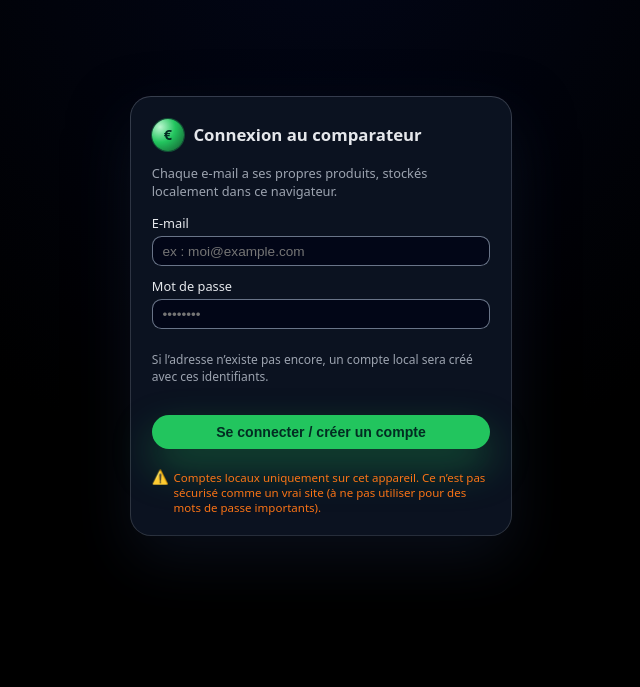
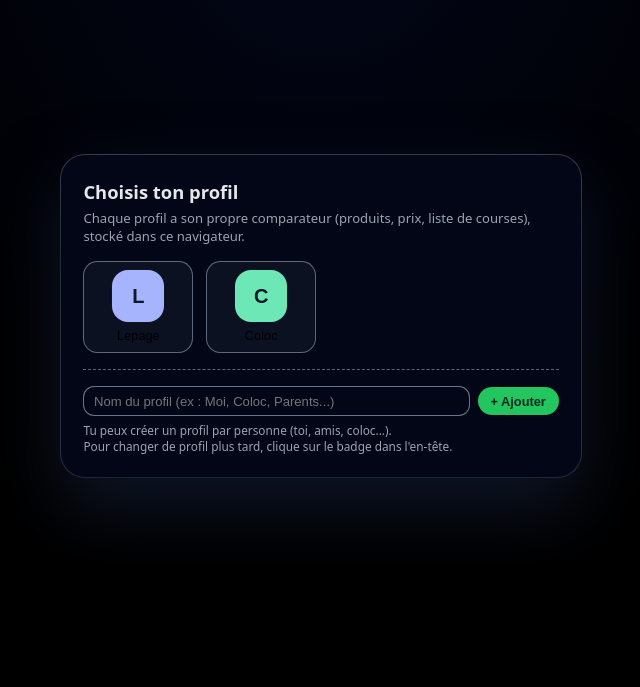
Before and after one commit to kimlepage35-tech/mon-comparateur, a plain HTML site: page index.html in a window 1280 px wide. Shown: the part 84-771 px from the top of the page, without its empty margins (319-959 px from the left). Drawn offline with nearby package versions, Linux system fonts and the light colour scheme.

Commit message:
Refactor authentication to profile selection screen
Removed authentication screen styles and HTML elements, and added profile selection screen styles and functionality.

```diff
--- a/index.html
+++ b/index.html
@@ -39,136 +39,6 @@
       align-items: stretch;
       justify-content: center;
       padding: 1.5rem 1rem;
-    }
-
-    /* --- Écran d'authentification --- */
-    .auth-screen {
-      position: fixed;
-      inset: 0;
-      background: radial-gradient(circle at top, #020617 0, #000 55%, #000 100%);
-      display: flex;
-      align-items: center;
-      justify-content: center;
-      padding: 1.5rem 1rem;
-      z-index: 50;
-    }
-
-    .auth-card {
-      width: 100%;
-      max-width: 380px;
-      background: #0b1220;
-      border-radius: 1.25rem;
-      padding: 1.4rem 1.3rem 1.3rem;
-      box-shadow:
-        0 24px 60px rgba(15, 23, 42, 0.6),
-        0 0 0 1px rgba(148, 163, 184, 0.4);
-      color: #e5e7eb;
-    }
-
-    .auth-title-row {
-      display: flex;
-      align-items: center;
-      gap: 0.6rem;
-      margin-bottom: 0.6rem;
-    }
-
-    .auth-logo {
-      width: 32px;
-      height: 32px;
-      border-radius: 999px;
-      background: radial-gradient(circle at 25% 25%, #bbf7d0 0, #22c55e 45%, #14532d 100%);
-      display: flex;
-      align-items: center;
-      justify-content: center;
-      font-weight: 700;
-      color: #022c22;
-      box-shadow: 0 0 0 1px rgba(34, 197, 94, 0.35);
-      font-size: 0.9rem;
-    }
-
-    .auth-title {
-      font-size: 1.05rem;
-      font-weight: 600;
-    }
-
-    .auth-sub {
-      font-size: 0.8rem;
-      color: #9ca3af;
-      margin-bottom: 0.9rem;
-    }
-
-    .auth-form {
-      display: flex;
-      flex-direction: column;
-      gap: 0.7rem;
-    }
-
-    .auth-group {
-      display: flex;
-      flex-direction: column;
-      gap: 0.25rem;
-    }
-
-    .auth-group label {
-      font-size: 0.8rem;
-      color: #e5e7eb;
-    }
-
-    .auth-group input {
-      padding: 0.4rem 0.6rem;
-      border-radius: 0.6rem;
-      border: 1px solid rgba(148, 163, 184, 0.7);
-      background: #020617;
-      color: #f9fafb;
-      font-size: 0.85rem;
-      outline: none;
-    }
-
-    .auth-group input:focus {
-      border-color: var(--primary);
-      box-shadow: 0 0 0 1px rgba(34, 197, 94, 0.4);
-    }
-
-    .auth-hint {
-      font-size: 0.75rem;
-      color: #9ca3af;
-      line-height: 1.4;
-    }
-
-    .auth-button {
-      margin-top: 0.4rem;
-      width: 100%;
-      padding: 0.55rem 0.9rem;
-      border-radius: 999px;
-      border: none;
-      background: var(--primary);
-      color: #022c22;
-      font-size: 0.88rem;
-      font-weight: 600;
-      cursor: pointer;
-      display: inline-flex;
-      align-items: center;
-      justify-content: center;
-      gap: 0.4rem;
-      box-shadow: 0 18px 40px rgba(34, 197, 94, 0.35);
-    }
-
-    .auth-button:hover {
-      background: var(--primary-dark);
-    }
-
-    .auth-warning {
-      margin-top: 0.6rem;
-      font-size: 0.72rem;
-      color: #f97316;
-      display: flex;
-      gap: 0.3rem;
-      align-items: flex-start;
-    }
-
-    .auth-warning-icon {
-      font-size: 0.85rem;
-      line-height: 1;
     }
 
     .app-shell {
@@ -229,6 +99,17 @@
       font-size: 0.7rem;
       color: #e5e7eb;
       white-space: nowrap;
+      background: rgba(15, 23, 42, 0.8);
+    }
+
+    .chip-profile {
+      cursor: pointer;
+      transition: background 0.15s, transform 0.08s;
+    }
+
+    .chip-profile:hover {
+      background: rgba(34, 197, 94, 0.15);
+      transform: translateY(-1px);
     }
 
     .app-card {
@@ -572,6 +453,147 @@
       border: 1px solid #e5e7eb;
     }
 
+    /* --- Écran de profils (style Netflix) --- */
+    .profiles-screen {
+      position: fixed;
+      inset: 0;
+      background: radial-gradient(circle at top, #020617 0, #000 55%, #000 100%);
+      display: flex;
+      align-items: center;
+      justify-content: center;
+      padding: 1.5rem 1rem;
+      z-index: 50;
+    }
+
+    .profiles-card {
+      width: 100%;
+      max-width: 520px;
+      background: #020617;
+      border-radius: 1.5rem;
+      padding: 1.5rem 1.4rem 1.4rem;
+      box-shadow:
+        0 30px 70px rgba(15, 23, 42, 0.9),
+        0 0 0 1px rgba(148, 163, 184, 0.4);
+      color: #e5e7eb;
+    }
+
+    .profiles-title {
+      font-size: 1.15rem;
+      font-weight: 600;
+      margin-bottom: 0.3rem;
+    }
+
+    .profiles-sub {
+      font-size: 0.82rem;
+      color: #9ca3af;
+      margin-bottom: 1rem;
+    }
+
+    .profiles-list {
+      display: flex;
+      flex-wrap: wrap;
+      gap: 0.8rem;
+      margin-bottom: 1rem;
+    }
+
+    .profile-tile {
+      width: 110px;
+      border-radius: 0.9rem;
+      background: #0b1120;
+      border: 1px solid rgba(148, 163, 184, 0.6);
+      padding: 0.5rem 0.4rem 0.6rem;
+      display: flex;
+      flex-direction: column;
+      align-items: center;
+      gap: 0.35rem;
+      cursor: pointer;
+      transition: transform 0.08s ease-out, box-shadow 0.08s ease-out, border-color 0.1s;
+    }
+
+    .profile-tile:hover {
+      transform: translateY(-2px);
+      box-shadow: 0 16px 35px rgba(15, 23, 42, 0.9);
+      border-color: var(--primary);
+    }
+
+    .profile-avatar {
+      width: 52px;
+      height: 52px;
+      border-radius: 1rem;
+      display: flex;
+      align-items: center;
+      justify-content: center;
+      font-size: 1.25rem;
+      font-weight: 700;
+      color: #0f172a;
+      box-shadow: 0 0 0 1px rgba(15,23,42,0.65);
+    }
+
+    .avatar-1 { background: #a5b4fc; }
+    .avatar-2 { background: #6ee7b7; }
+    .avatar-3 { background: #fca5a5; }
+    .avatar-4 { background: #fde68a; }
+    .avatar-5 { background: #f9a8d4; }
+
+    .profile-name {
+      font-size: 0.8rem;
+      text-align: center;
+      white-space: nowrap;
+      text-overflow: ellipsis;
+      overflow: hidden;
+      max-width: 100%;
+    }
+
+    .profiles-add-form {
+      margin-top: 0.4rem;
+      padding-top: 0.6rem;
+      border-top: 1px dashed rgba(148, 163, 184, 0.6);
+    }
+
+    .profiles-add-row {
+      display: flex;
+      gap: 0.5rem;
+      align-items: center;
+      margin-top: 0.4rem;
+    }
+
+    .profiles-add-row input {
+      flex: 1;
+      padding: 0.4rem 0.6rem;
+      border-radius: 0.7rem;
+      border: 1px solid rgba(148, 163, 184, 0.7);
+      background: #020617;
+      color: #e5e7eb;
+      font-size: 0.82rem;
+      outline: none;
+    }
+
+    .profiles-add-row input:focus {
+      border-color: var(--primary);
+      box-shadow: 0 0 0 1px rgba(34, 197, 94, 0.4);
+    }
+
+    .profiles-add-row button {
+      padding: 0.42rem 0.8rem;
+      border-radius: 999px;
+      border: none;
+      background: var(--primary);
+      color: #022c22;
+      font-size: 0.8rem;
+      font-weight: 600;
+      cursor: pointer;
+    }
+
+    .profiles-add-row button:hover {
+      background: var(--primary-dark);
+    }
+
+    .profiles-hint {
+      font-size: 0.74rem;
+      color: #9ca3af;
+      margin-top: 0.4rem;
+    }
+
     @media (max-width: 640px) {
       body {
         padding: 0.9rem 0.5rem;
@@ -589,50 +611,44 @@
       .app-header {
         border-radius: 0.9rem;
       }
+
+      .profile-tile {
+        width: 45%;
+      }
     }
   </style>
 </head>
 <body>
-  <!-- Écran de connexion / création de compte local -->
-  <div class="auth-screen" id="auth-screen">
-    <div class="auth-card">
-      <div class="auth-title-row">
-        <div class="auth-logo">€</div>
-        <div>
-          <div class="auth-title">Connexion au comparateur</div>
+  <!-- Écran de sélection de profil -->
+  <div class="profiles-screen" id="profiles-screen">
+    <div class="profiles-card">
+      <div class="profiles-title">Choisis ton profil</div>
+      <div class="profiles-sub">
+        Chaque profil a son propre comparateur (produits, prix, liste de courses), stocké dans ce navigateur.
+      </div>
+
+      <div class="profiles-list" id="profiles-list">
+        <!-- Profils générés en JavaScript -->
+      </div>
+
+      <div class="profiles-add-form">
+        <div class="profiles-add-row">
+          <input
+            id="profiles-add-name"
+            type="text"
+            placeholder="Nom du profil (ex : Moi, Coloc, Parents...)"
+          />
+          <button type="button" id="profiles-add-button">+ Ajouter</button>
+        </div>
+        <div class="profiles-hint">
+          Tu peux créer un profil par personne (toi, amis, coloc...).<br />
+          Pour changer de profil plus tard, clique sur le badge dans l'en-tête.
         </div>
       </div>
-      <p class="auth-sub">
-        Chaque e-mail a ses propres produits, stockés localement dans ce navigateur.
-      </p>
-
-      <form id="auth-form" class="auth-form">
-        <div class="auth-group">
-          <label for="auth-email">E-mail</label>
-          <input id="auth-email" type="email" placeholder="ex : moi@example.com" required />
-        </div>
-        <div class="auth-group">
-          <label for="auth-password">Mot de passe</label>
-          <input id="auth-password" type="password" placeholder="••••••••" required />
-        </div>
-        <p class="auth-hint">
-          Si l’adresse n’existe pas encore, un compte local sera créé avec ces identifiants.
-        </p>
-        <button type="submit" class="auth-button">
-          <span>Se connecter / créer un compte</span>
-        </button>
-        <div class="auth-warning">
-          <span class="auth-warning-icon">⚠️</span>
-          <span>
-            Comptes locaux uniquement sur cet appareil. Ce n’est pas sécurisé comme un vrai site
-            (à ne pas utiliser pour des mots de passe importants).
-          </span>
-        </div>
-      </form>
     </div>
   </div>
 
-  <div class="app-shell" id="app-shell" style="display:none;">
+  <div class="app-shell" id="app-shell">
     <header class="app-header">
       <div class="brand">
         <div class="logo-circle">€</div>
@@ -641,7 +657,7 @@
           <div class="brand-sub">Ton outil perso pour payer moins cher</div>
         </div>
       </div>
-      <div class="chip" id="user-chip">Connecté en local</div>
+      <div class="chip chip-profile" id="profile-chip">Profil : …</div>
     </header>
 
     <main class="app-card">
@@ -787,8 +803,8 @@
       </form>
 
       <div class="footer-info">
-        Prototype local – Ta liste de courses est créée à partir des cases cochées.
-        Tu peux la copier pour la garder ailleurs (notes, WhatsApp, etc.).
+        Prototype local – Chaque profil a ses propres données.
+        Ta liste de courses est créée à partir des cases cochées. Tu peux la copier pour la garder ailleurs.
       </div>
     </main>
   </div>
@@ -801,9 +817,9 @@
   ></script>
 
   <script>
-    const LOCAL_STORAGE_KEY = "comparateurUsersV1";
+    const LOCAL_STORAGE_KEY = "comparateurProfilsV1";
 
-    // Données par défaut (modèle pour chaque nouveau compte)
+    // Données par défaut (modèle pour chaque nouveau profil)
     const defaultData = [
       {
         produit: "Pâtes 500 g",
@@ -887,14 +903,11 @@
       }
     ];
 
-    let data = []; // sera rempli après connexion
-    let currentUserEmail = null;
-    let currentSearch = "";
-    let currentStore = "all";
-    let currentSort = "none";
-    let currentUnitMax = "all";
-    let lastCartItems = [];
-    let map;
+    // --- Gestion des profils ---
+
+    let profiles = [];
+    let currentProfileId = null;
+    let data = []; // produits du profil courant
 
     function cloneDefaultData() {
       return defaultData.map(item => ({
@@ -903,30 +916,113 @@
       }));
     }
 
-    function loadUsers() {
+    function loadProfiles() {
       try {
         const raw = localStorage.getItem(LOCAL_STORAGE_KEY);
-        if (!raw) return {};
+        if (!raw) return [];
         const parsed = JSON.parse(raw);
-        return parsed && typeof parsed === "object" ? parsed : {};
+        if (!Array.isArray(parsed)) return [];
+        return parsed;
       } catch (e) {
-        return {};
+        return [];
       }
     }
 
-    function saveUsers(users) {
-      localStorage.setItem(LOCAL_STORAGE_KEY, JSON.stringify(users));
+    function saveProfiles() {
+      localStorage.setItem(LOCAL_STORAGE_KEY, JSON.stringify(profiles));
     }
 
-    function saveCurrentUserData() {
-      if (!currentUserEmail) return;
-      const users = loadUsers();
-      const emailKey = currentUserEmail.toLowerCase();
-      const user = users[emailKey] || {};
-      user.products = data;
-      users[emailKey] = user;
-      saveUsers(users);
+    function ensureInitialProfiles() {
+      profiles = loadProfiles();
+      if (!profiles.length) {
+        profiles = [
+          {
+            id: "profil-1",
+            name: "Lepage",
+            avatarIndex: 1,
+            products: cloneDefaultData()
+          },
+          {
+            id: "profil-2",
+            name: "Coloc",
+            avatarIndex: 2,
+            products: cloneDefaultData()
+          }
+        ];
+        saveProfiles();
+      }
     }
+
+    function getCurrentProfile() {
+      return profiles.find(p => p.id === currentProfileId) || null;
+    }
+
+    function setCurrentProfile(id) {
+      const profile = profiles.find(p => p.id === id);
+      if (!profile) return;
+
+      currentProfileId = id;
+      data = profile.products;
+      const chip = document.getElementById("profile-chip");
+      if (chip) {
+        chip.textContent = "Profil : " + profile.name;
+      }
+
+      // Masquer l'écran de profils
+      const screen = document.getElementById("profiles-screen");
+      if (screen) {
+        screen.style.display = "none";
+      }
+
+      renderTable();
+      initMap();
+    }
+
+    function saveCurrentProfileData() {
+      const profile = getCurrentProfile();
+      if (!profile) return;
+      profile.products = data;
+      saveProfiles();
+    }
+
+    function renderProfilesList() {
+      const container = document.getElementById("profiles-list");
+      if (!container) return;
+      container.innerHTML = "";
+
+      profiles.forEach((profile, index) => {
+        const tile = document.createElement("button");
+        tile.type = "button";
+        tile.className = "profile-tile";
+
+        const avatar = document.createElement("div");
+        const avatarClass = "avatar-" + ((profile.avatarIndex || ((index % 5) + 1)));
+        avatar.className = "profile-avatar " + avatarClass;
+        avatar.textContent = profile.name.trim()[0]?.toUpperCase() || "?";
+
+        const name = document.createElement("div");
+        name.className = "profile-name";
+        name.textContent = profile.name;
+
+        tile.appendChild(avatar);
+        tile.appendChild(name);
+
+        tile.addEventListener("click", () => {
+          setCurrentProfile(profile.id);
+        });
+
+        container.appendChild(tile);
+      });
+    }
+
+    // --- Comparateur (tableau, filtres, panier) ---
+
+    let currentSearch = "";
+    let currentStore = "all";
+    let currentSort = "none";
+    let currentUnitMax = "all";
+    let lastCartItems = [];
+    let map;
 
     function updateCartSummary() {
       const checked = document.querySelectorAll(".row-select:checked");
@@ -991,7 +1087,10 @@
 
     function renderTable() {
       const tbody = document.querySelector("#price-table tbody");
+      if (!tbody) return;
       tbody.innerHTML = "";
+
+      if (!Array.isArray(data)) data = [];
 
       let items = data.slice();
 
@@ -1097,7 +1196,10 @@
 
     // Carte Leaflet
     function initMap() {
-      if (map) return; // éviter de recréer si déjà fait
+      if (map) return;
+      const mapElement = document.getElementById("map");
+      if (!mapElement) return;
+
       map = L.map("map").setView([46.781, -56.177], 14);
 
       L.tileLayer("https://{s}.tile.openstreetmap.org/{z}/{x}/{y}.png", {
@@ -1189,7 +1291,7 @@
         };
 
         data.push(newProduct);
-        saveCurrentUserData();
+        saveCurrentProfileData();
         addForm.reset();
         renderTable();
       });
@@ -1237,64 +1339,45 @@
       });
     }
 
-    // Authentification locale
-    const authForm = document.getElementById("auth-form");
-    const authScreen = document.getElementById("auth-screen");
-    const appShell = document.getElementById("app-shell");
-    const userChip = document.getElementById("user-chip");
+    // Gestion de l'écran de profils
+    const profilesScreen = document.getElementById("profiles-screen");
+    const profilesAddInput = document.getElementById("profiles-add-name");
+    const profilesAddButton = document.getElementById("profiles-add-button");
 
-    if (authForm) {
-      authForm.addEventListener("submit", (event) => {
-        event.preventDefault();
-
-        const emailInput = document.getElementById("auth-email");
-        const passwordInput = document.getElementById("auth-password");
-
-        const email = emailInput.value.trim().toLowerCase();
-        const password = passwordInput.value.trim();
-
-        if (!email || !password) {
-          alert("Merci de saisir un e-mail et un mot de passe.");
+    if (profilesAddButton && profilesAddInput) {
+      profilesAddButton.addEventListener("click", () => {
+        const name = profilesAddInput.value.trim();
+        if (!name) {
+          alert("Merci de donner un nom au profil 🙂");
           return;
         }
-
-        const users = loadUsers();
-        const existing = users[email];
-
-        if (existing) {
-          // Connexion
-          if (existing.password !== password) {
-            alert("Mot de passe incorrect pour cet e-mail.");
-            return;
-          }
-          data = (existing.products && Array.isArray(existing.products))
-            ? existing.products
-            : cloneDefaultData();
-        } else {
-          // Création de compte
-          users[email] = {
-            password,
-            products: cloneDefaultData()
-          };
-          saveUsers(users);
-          data = cloneDefaultData();
-        }
-
-        currentUserEmail = email;
-
-        if (userChip) {
-          userChip.textContent = "Connecté : " + email;
-        }
-
-        if (authScreen && appShell) {
-          authScreen.style.display = "none";
-          appShell.style.display = "flex";
-        }
-
-        renderTable();
-        initMap();
+        const newId = "profil-" + Date.now();
+        const avatarIndex = (profiles.length % 5) + 1;
+        const newProfile = {
+          id: newId,
+          name,
+          avatarIndex,
+          products: cloneDefaultData()
+        };
+        profiles.push(newProfile);
+        saveProfiles();
+        profilesAddInput.value = "";
+        renderProfilesList();
       });
     }
+
+    // Changer de profil via le chip
+    const profileChip = document.getElementById("profile-chip");
+    if (profileChip && profilesScreen) {
+      profileChip.addEventListener("click", () => {
+        profilesScreen.style.display = "flex";
+      });
+    }
+
+    // Initialisation
+    ensureInitialProfiles();
+    renderProfilesList();
+    // On laisse l'écran de profils visible au démarrage
   </script>
 </body>
 </html>
```
